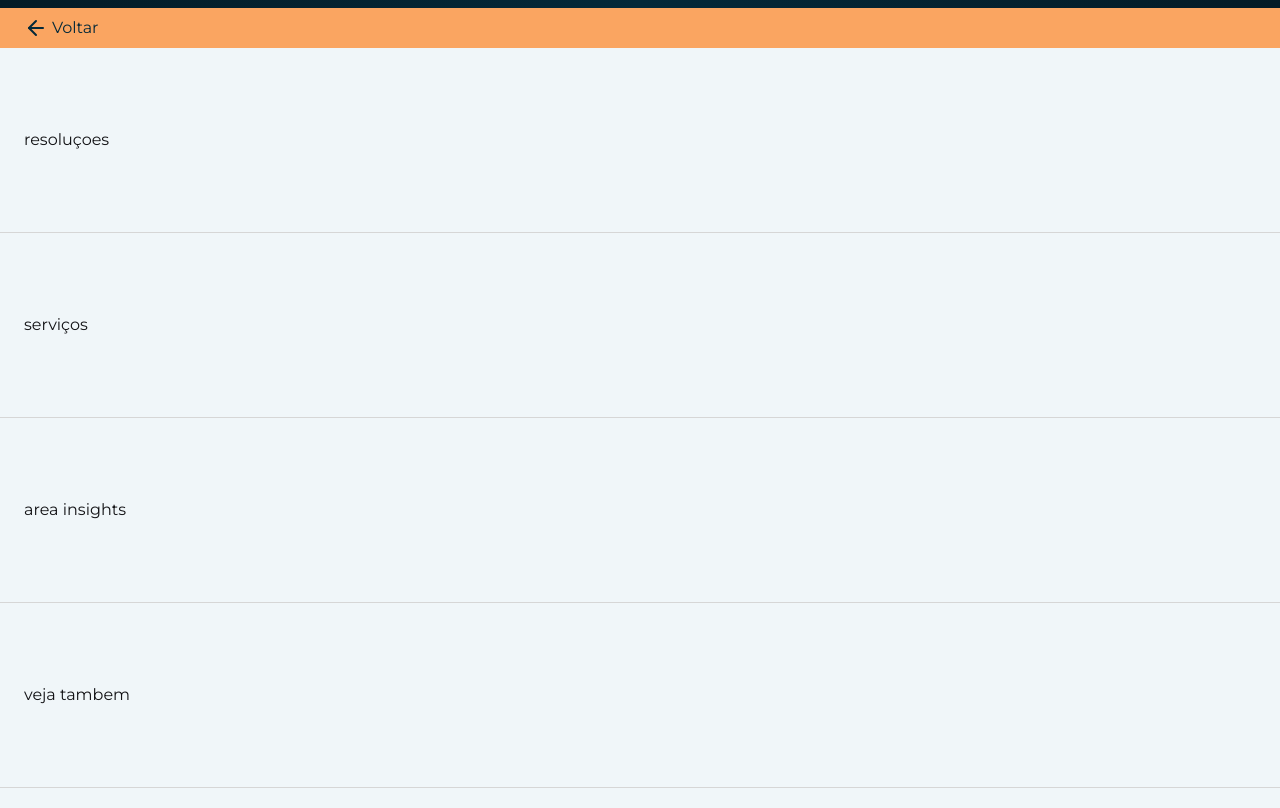
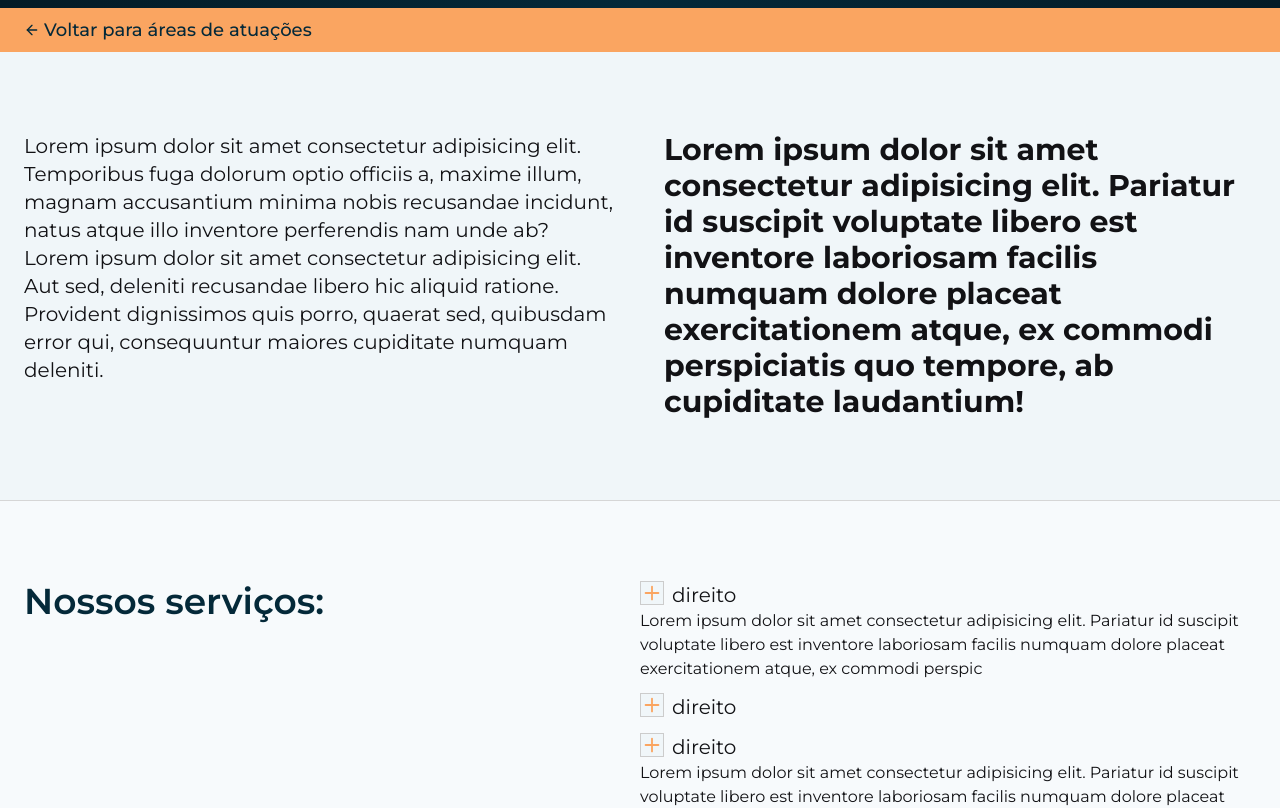
Before and after one commit to charmingruby/consulmagno-e-assis, a Next.js app: page /areas-de-atuacao/direito-civil in a window 1280 px wide. Shown: the part 280-1088 px from the top of the page. Built offline with nearby package versions, Linux system fonts and the light colour scheme.

Commit message:
adiconando serviços em areas de atuações especificas

```diff
--- /dev/null
+++ b/src/app/(public)/(routes)/areas-de-atuacao/[id]/componets/info-service.tsx
@@ -0,0 +1,20 @@
+import { Plus } from 'lucide-react'
+
+interface infoServiceProps {
+  name: string
+  description: string
+}
+
+export function InfoService(props: infoServiceProps) {
+  return (
+    <div className="grid grid-row-2">
+      <div className="flex gap-2">
+        <Plus className="bg-gray-50 border text-secondary-main cursor-pointer"></Plus>
+        <span className="justify-center text-xl ">{props.name}</span>
+      </div>
+      <div>
+        <span className=" justify-center">{props.description}</span>
+      </div>
+    </div>
+  )
+}
--- a/src/app/(public)/(routes)/areas-de-atuacao/[id]/page.tsx
+++ b/src/app/(public)/(routes)/areas-de-atuacao/[id]/page.tsx
@@ -3,6 +3,7 @@ import { Button } from '@/components/ui/button'
 import * as Container from '@/components/ui/container'
 import { ArrowLeft, ArrowRight } from 'lucide-react'
 import Link from 'next/link'
+import { InfoService } from './componets/info-service'
 
 interface AreaPageProps {
   params: { id: string }
@@ -13,6 +14,7 @@ export default function AreaPage({ params }: AreaPageProps) {
 
   return (
     <>
+      {/* HERO */}
       <Container.Root className="pt-16 bg-primary-gradient">
         <Container.Content className="md:pt-24 flex flex-col items-start gap-6 pt-8">
           <h2 className="text-white font-bold md:text-5xl text-3xl">
@@ -21,33 +23,81 @@ export default function AreaPage({ params }: AreaPageProps) {
         </Container.Content>
       </Container.Root>
 
+      {/* Voltar */}
       <Container.Root className=" bg-secondary-main py-0 ">
         <Container.Content spacing="spaceless" className=" py-2">
           <div className="text-primary-main">
-            <Link href={'#'} prefetch={false} className="flex gap-1 ">
-              <ArrowLeft></ArrowLeft>
-              <span>Voltar</span>
+            <Link href={'#'} prefetch={false} className="flex gap-1 text-lg">
+              <ArrowLeft className="h-4 w-4 self-center"></ArrowLeft>
+              <span className="font-medium">Voltar para áreas de atuações</span>
             </Link>
           </div>
         </Container.Content>
       </Container.Root>
 
+      {/* Descrição */}
       <Container.Root border="borderBottom">
-        <Container.Content>resoluçoes</Container.Content>
+        <Container.Content>
+          <div className="grid grid-col-1 md:grid-cols-2 justify-center text-left gap-12">
+            <div className="text-lg md:text-xl">
+              Lorem ipsum dolor sit amet consectetur adipisicing elit.
+              Temporibus fuga dolorum optio officiis a, maxime illum, magnam
+              accusantium minima nobis recusandae incidunt, natus atque illo
+              inventore perferendis nam unde ab? Lorem ipsum dolor sit amet
+              consectetur adipisicing elit. Aut sed, deleniti recusandae libero
+              hic aliquid ratione. Provident dignissimos quis porro, quaerat
+              sed, quibusdam error qui, consequuntur maiores cupiditate numquam
+              deleniti.
+            </div>
+            <div className="font-bold text-2xl md:text-3xl">
+              Lorem ipsum dolor sit amet consectetur adipisicing elit. Pariatur
+              id suscipit voluptate libero est inventore laboriosam facilis
+              numquam dolore placeat exercitationem atque, ex commodi
+              perspiciatis quo tempore, ab cupiditate laudantium!
+            </div>
+          </div>
+        </Container.Content>
       </Container.Root>
 
-      <Container.Root border="borderBottom">
-        <Container.Content>serviços</Container.Content>
+      {/* Serviços */}
+      <Container.Root border="borderBottom" backgroundColor="white">
+        <Container.Content>
+          <div className="grid grid-cols-1 md:grid-cols-2">
+            <div>
+              <PageTitle title="Nossos serviços:" />
+            </div>
+            <div className="flex flex-col gap-3">
+              <InfoService
+                description=" Lorem ipsum dolor sit amet consectetur adipisicing elit. Pariatur
+              id suscipit voluptate libero est inventore laboriosam facilis
+              numquam dolore placeat exercitationem atque, ex commodi
+              perspic"
+                name="direito"
+              ></InfoService>
+              <InfoService description=" " name="direito"></InfoService>
+              <InfoService
+                description=" Lorem ipsum dolor sit amet consectetur adipisicing elit. Pariatur
+              id suscipit voluptate libero est inventore laboriosam facilis
+              numquam dolore placeat exercitationem atque, ex commodi
+              perspic"
+                name="direito"
+              ></InfoService>
+            </div>
+          </div>
+        </Container.Content>
       </Container.Root>
 
+      {/* Insights */}
       <Container.Root border="borderBottom">
         <Container.Content>area insights</Container.Content>
       </Container.Root>
 
+      {/* Veja também */}
       <Container.Root border="borderBottom">
         <Container.Content>veja tambem</Container.Content>
       </Container.Root>
 
+      {/* CTA */}
       <Container.Root backgroundColor="default">
         <Container.Content className="flex flex-col items-center gap-8">
           <div className="max-w-2xl mx-auto text-center flex flex-col gap-8 items-center">
--- a/src/app/(public)/(routes)/areas-de-atuacao/page.tsx
+++ b/src/app/(public)/(routes)/areas-de-atuacao/page.tsx
@@ -73,8 +73,8 @@ export default function AreasDeAtuaçao() {
       </Container.Root>
 
       {/* Veja tambem */}
-      <Container.Root backgroundColor="white">
-        <Container.Content>
+      <Container.Root backgroundColor="white" border="borderTop">
+        <Container.Content className="text-center">
           <PageTitle title="Veja tambem" />
         </Container.Content>
       </Container.Root>
```
Also changed, not shown: src/assets/images/WhatsAppButtonWhiteSmall.svg (added).
